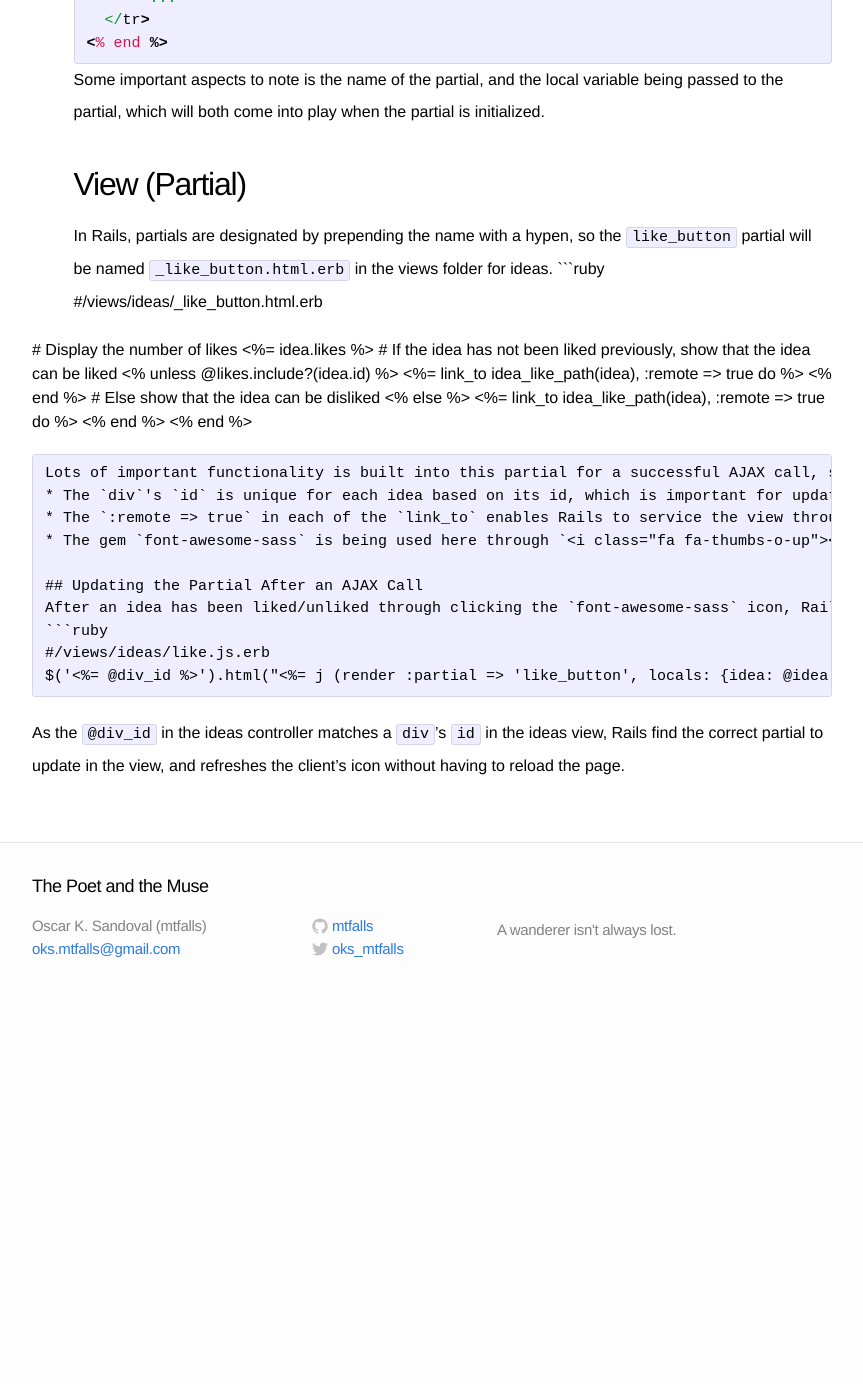
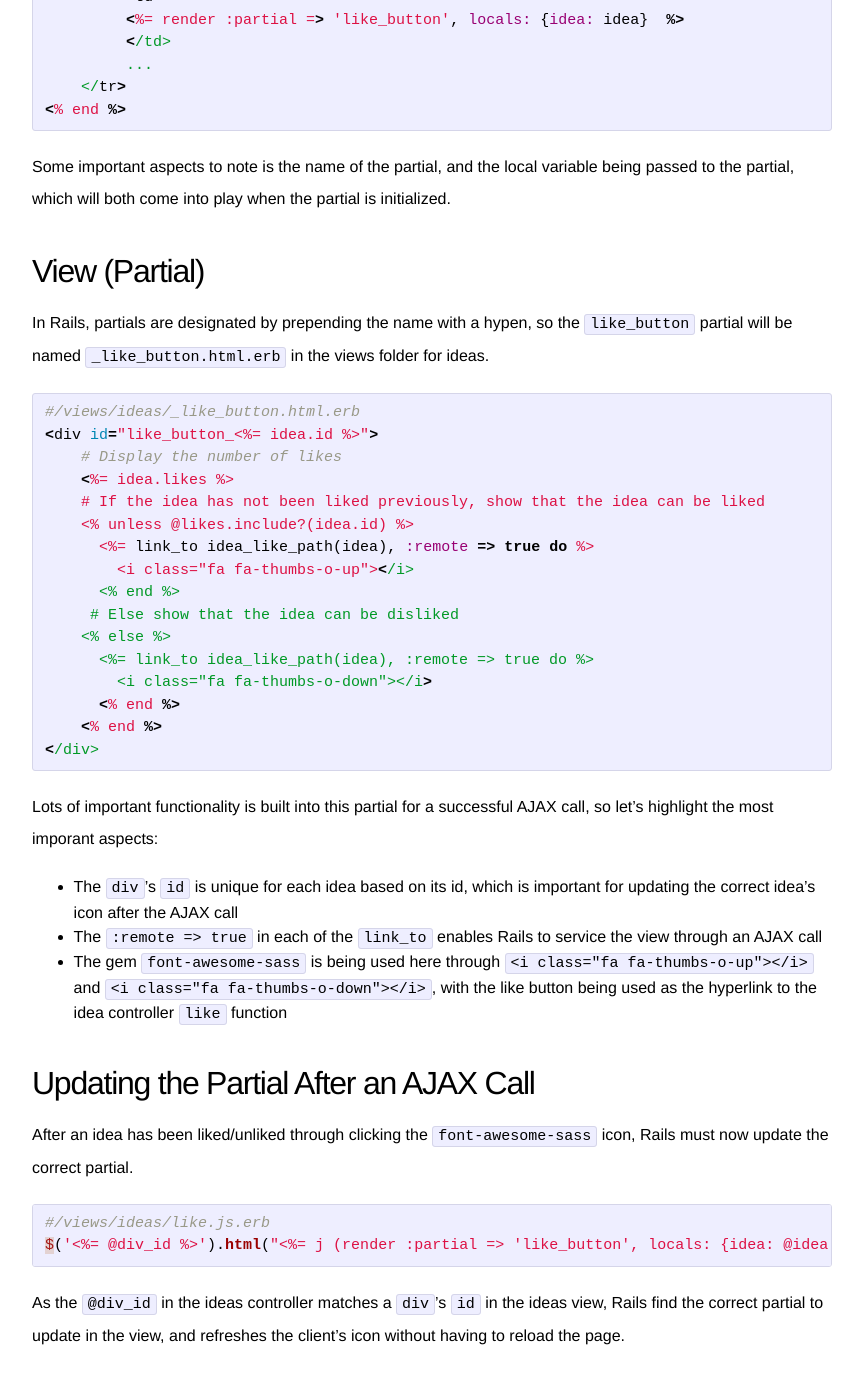
Before and after one commit to HeyOsco/heyosco.github.io, a Jekyll site: the page built from _tutorials/ruby_on_rails_ajax_likes.md, in a window 1280 px wide and 1400 px high, scrolled down 3246 px. Shown: the top 1384 px of the window, without its empty margins (208-1071 px from the left). Built offline with Jekyll 4.4.1, drawn with Linux system fonts in a browser that asks for light colours; before the commit the page ends 4251 px from its top, so only the background shows below that; some of the changed text lies outside the part shown.

Commit message:
ruby ajax tutorial properly formatted for Jekyll

````diff
--- a/_tutorials/ruby_on_rails_ajax_likes.md
+++ b/_tutorials/ruby_on_rails_ajax_likes.md
@@ -3,31 +3,40 @@ layout: post
 title: How to Setup an AJAX Like Button for Ruby on Rails Applications
 permalink: /tutorials/ruby-on-rails-ajax-likes/
 ---
-Using AJAX to Create a Like Button
-==================================
-#### By **Oscar K. Sandoval** (May 8th, 2017)
-*Extended from the following tutorials:*
+# Using AJAX to Create a Like Button
+
+#### **By Oscar K. Sandoval (May 8th, 2017)**
+
+_Extended from the following tutorials:_
+
 * [Using AJAX in a Ruby on Rails App](https://tests4geeks.com/ajax-in-rails/)
 * [How to partials & AJAX, dead easy](https://coderwall.com/p/kqb3xq/rails-4-how-to-partials-ajax-dead-easy)
+
 ## Introduction
 AJAX (Asynchronous JavaScript and XML) is a set of web development techniques to update the client's view without reloading the page. **Liking** is one such example where having to reload the page after liking indidivual entities can become a tiresome experience experience, especially notable during scrolling live feeds of information. Ruby on Rails has AJAX built into its framework, but liking is a feature that must be custom-built for usage. In this tutorial, we will touch all aspects needed to successfully like and unlike specific entities using the Rails framework and some JavaScript.
+
 ## Scenario
 Imagine creating a system where anonymous users are able to like/unlike ideas proposed to benefiting their community. Each idea stores its number of likes as an integer, but how do we prevent anonymous users from continually liking the same idea? One simple solution is to keep liked ideas in a client-side cookie, which also shows which ideas can be unliked. In the following sections, we build the **liking** feature with this scenario in mind.
 ## Gems
 We add these gems to the `Gemfile`, then run `bundle install`
-```ruby
+
+{% highlight ruby %}
 gem 'font-awesome-sass' #get the like and unlike icons into your rails project
 gem 'responders' #AJAX respond_to
-```
+{% endhighlight %}
+
 ## Routes
 To handle the server-side transaction of liking an entity, Rails needs to know where to go in which controller.
 In the case of liking ideas, we add this route to `config/routes.rb`
-```ruby
+
+{% highlight ruby %}
 get '/ideas/like/:id' => "ideas#like", as: 'idea_like'
-```
+{% endhighlight %}
+
 ## Controller
 For our scenario, we will have two methods in the ideas controller for liking. The first method, `index`, will be where the table of our ideas will be displayed. The second method, `like`, is where the primary logic of updating the cookie and database values will take place.
-```ruby
+
+{% highlight ruby %}
   #/controllers/ideas_controller.rb
   def index
     # Get the array of all ideas
@@ -81,11 +90,14 @@ For our scenario, we will have two methods in the ideas controller for liking. T
          format.js
      end
   end
-```
+{% endhighlight %}
+
 The most important lines in regards to making `like` an AJAX function are the `@div_id` and `respond_to` statements. `@div_id` will be necessary in updating the correct idea that was liked/unliked, and `respond_to` is used for displaying the updated information after the AJAX call to the controller is complete.
+
 ## View (Main)
 As idea details will be displayed in a list alongside other ideas, a custom view must be rendered per idea based on whether not this idea has already been liked. Rendering smaller, resusable views inside of a main view is known as **partials** in Rails, and in this scenario each idea will be displayed as its own row, with the number of likes being one column of that row.
-```ruby
+
+{% highlight ruby %}
  #/views/ideas/index.html.erb
  <% @ideas.each do |idea| %>
     <tr>
@@ -96,11 +108,14 @@ As idea details will be displayed in a list alongside other ideas, a custom view
          ...
     </tr>
 <% end %>
-```
+{% endhighlight %}
+
 Some important aspects to note is the name of the partial, and the local variable being passed to the partial, which will both come into play when the partial is initialized.
+
 ## View (Partial)
 In Rails, partials are designated by prepending the name with a hypen, so the `like_button` partial will be named `_like_button.html.erb` in the views folder for ideas.
-```ruby
+
+{% highlight ruby %}
 #/views/ideas/_like_button.html.erb
 <div id="like_button_<%= idea.id %>">
     # Display the number of likes
@@ -117,7 +132,8 @@ In Rails, partials are designated by prepending the name with a hypen, so the `l
       <% end %>
     <% end %>
 </div>
-```
+{% endhighlight %}
+
 Lots of important functionality is built into this partial for a successful AJAX call, so let's highlight the most imporant aspects:
 * The `div`'s `id` is unique for each idea based on its id, which is important for updating the correct idea's icon after the AJAX call
 * The `:remote => true` in each of the `link_to` enables Rails to service the view through an AJAX call
@@ -125,8 +141,9 @@ Lots of important functionality is built into this partial for a successful AJAX
 
 ## Updating the Partial After an AJAX Call
 After an idea has been liked/unliked through clicking the `font-awesome-sass` icon, Rails must now update the correct partial.
-```ruby
+{% highlight ruby %}
 #/views/ideas/like.js.erb
 $('<%= @div_id %>').html("<%= j (render :partial => 'like_button', locals: {idea: @idea }) %>");
-```
+{% endhighlight %}
+
 As the `@div_id` in the ideas controller matches a `div`'s `id` in the ideas view, Rails find the correct partial to update in the view, and refreshes the client's icon without having to reload the page.
````
Also changed, not shown: 2 other files.
